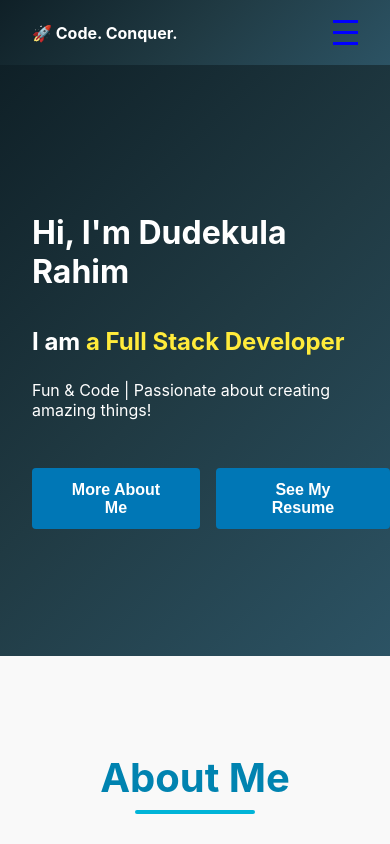
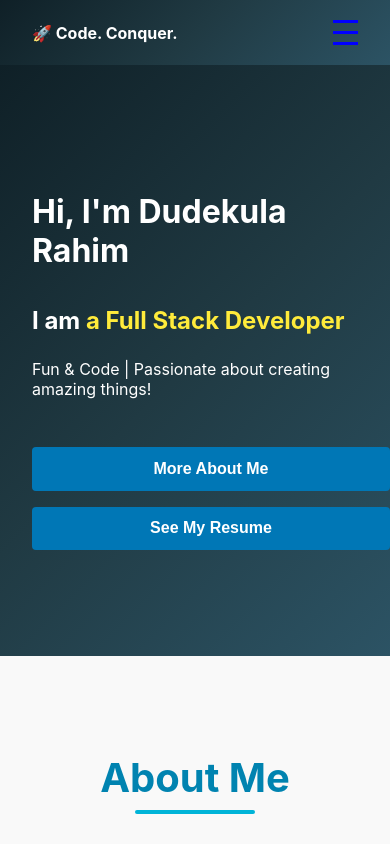
Before and after one commit to DUDEKULARAHIM/portfolio, a React (Create React App) app: page / in a window 390 px wide. Shown: the top 844 px of the page. Built offline with nearby package versions, Linux system fonts and the light colour scheme.

Commit message:
Update hero.css

```diff
--- a/src/styles/hero.css
+++ b/src/styles/hero.css
@@ -51,6 +51,10 @@
   .hero p {
     font-size: 1rem;
   }
+  .hero-buttons{
+    display: flex;
+    flex-direction: column;
+  }
 }
 
 
```
